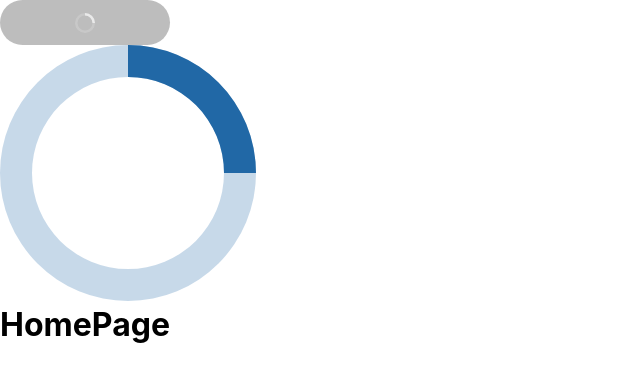
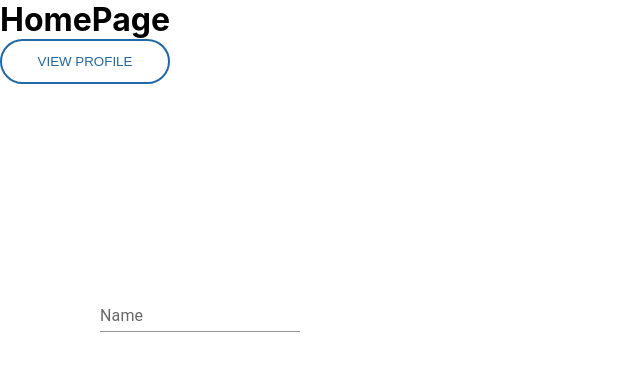
Before and after one commit to KareemHakem/influencer, a React (Create React App) app: page / in a window 1280 px wide. Shown: the top 382 px of the page, without its empty margins (0-640 px from the left). Built offline with nearby package versions, Linux system fonts and the light colour scheme.

Commit message:
commons:input

```diff
--- a/package.json
+++ b/package.json
@@ -3,8 +3,10 @@
   "version": "0.1.0",
   "private": true,
   "dependencies": {
+    "@emotion/react": "^11.7.1",
+    "@emotion/styled": "^11.6.0",
     "@mui/icons-material": "^5.2.5",
-    "@mui/material": "^5.2.7",
+    "@mui/material": "^5.2.8",
     "@mui/styled-engine-sc": "^5.1.0",
     "@testing-library/jest-dom": "^5.16.1",
     "@testing-library/react": "^12.1.2",
@@ -20,6 +22,7 @@
     "redux-devtools-extension": "^2.13.9",
     "redux-persist": "^6.0.0",
     "redux-thunk": "^2.4.1",
+    "styled-components": "^5.3.3",
     "web-vitals": "^2.1.3"
   },
   "scripts": {
--- a/src/App.js
+++ b/src/App.js
@@ -2,13 +2,22 @@ import Navigation from "./navigation";
 import "./App.css";
 import { Button } from "./commons/Button";
 import { Loading } from "./commons/Loading";
+import Input from "./commons/Input";
 
 function App() {
   return (
     <div>
-      <Button loading={true} title={"View Profile"} />
-      <Loading />
       <Navigation />
+      <Button loading={false} title={"View Profile"} />
+      <Loading type="spinningBubbles" height={100} width={200} />
+
+      <Input
+        variant="standard"
+        label="Name"
+        width={200}
+        hight={100}
+        margin={"100px"}
+      />
     </div>
   );
 }
--- a/src/commons/Button/index.js
+++ b/src/commons/Button/index.js
@@ -24,7 +24,7 @@ export const Button = ({
       }
       style={{ width, margin }}
     >
-      {loading ? <Loading width="20px" height="20px" color='#eaeaea' /> : title}
+      {loading ? <Loading type="spin" width="20px" height="20px" color='#eaeaea' /> : title}
 
       {Icon && <div className="button-right-icon"> {Icon}</div>}
     </button>
--- a/src/commons/Input/index.js
+++ b/src/commons/Input/index.js
@@ -1,5 +1,30 @@
 import React from "react";
+import Box from "@mui/material/Box";
+import TextField from "@mui/material/TextField";
 
-export const TextInput = () => {
-  return <div>Text input</div>;
-};
+export default function Input({
+  variant,
+  label,
+  placeholder,
+  width,
+  hight,
+  margin,
+}) {
+  return (
+    <Box
+      component="form"
+      sx={{
+        "& > :not(style)": { hight, margin, width },
+      }}
+      noValidate
+      autoComplete="off"
+    >
+      <TextField
+        id="outlined-basic"
+        label={label}
+        variant={variant}
+        placeholder={placeholder}
+      />
+    </Box>
+  );
+}
--- a/src/commons/Loading/index.js
+++ b/src/commons/Loading/index.js
@@ -1,15 +1,9 @@
 import React from "react";
 import ReactLoading from "react-loading";
-import {COLORS} from '../../style'
+import { COLORS } from "../../style";
 
-export const Loading = ({
-  color = COLORS.primary,
-  type = "spin",
-  width = "20%",
-  height = "20%",
-}) => {
+export const Loading = ({ color = COLORS.primary, type, width, height }) => {
   return (
-
     <ReactLoading type={type} color={color} height={height} width={width} />
   );
 };
```
Also changed, not shown: src/commons/Avatar/index.js (added, +9 -0 lines), 1 other file (tests, documents, lock files or other folders).
